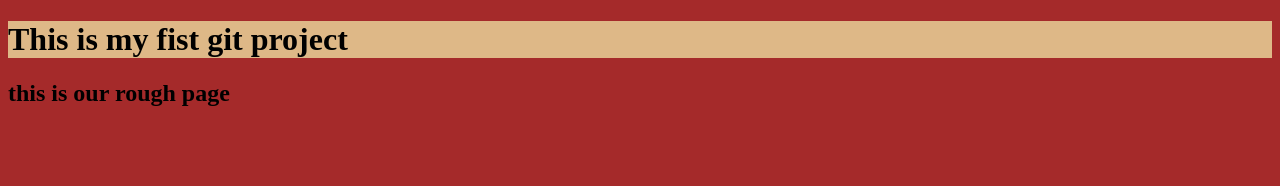
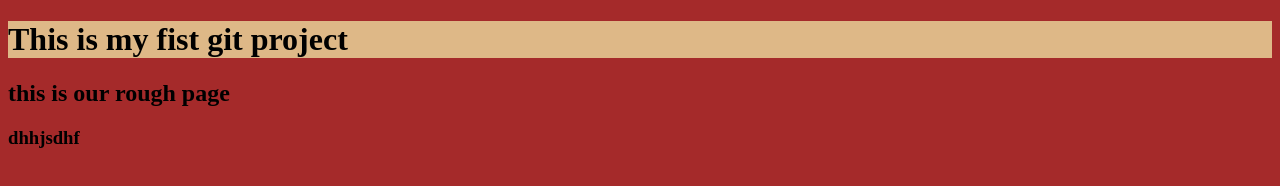
Before and after one commit to MasbaIUBAT/sami, a plain HTML site: page styles.html in a window 1280 px wide. Drawn offline with Linux system fonts and the light colour scheme.

Commit message:
Commit message

```diff
--- a/styles.html
+++ b/styles.html
@@ -10,5 +10,6 @@
     <h1>This is my fist git project</h1>
     <script src="app.js"></script>
     <h2>this is our rough page </h2>
+    <h3>dhhjsdhf</h3>
 </body>
 </html>
```
